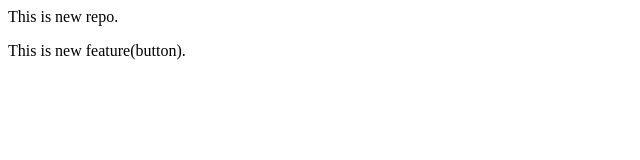
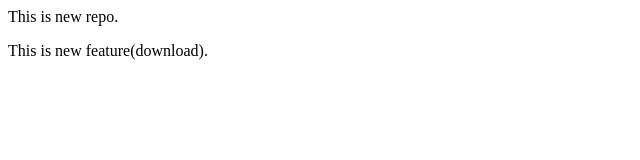
Before and after one commit to Prashant-Workplace/LocalRepo, a plain HTML site: page Index.html in a window 1280 px wide. Shown: the full height of the page, 0-640 px from the left. Drawn offline with Linux system fonts and the light colour scheme.

Commit message:
add download

```diff
--- a/Index.html
+++ b/Index.html
@@ -1,2 +1,2 @@
 <p>This is new repo.</p>
-<p>This is new feature(button).</p>
+<p>This is new feature(download).</p>
```
